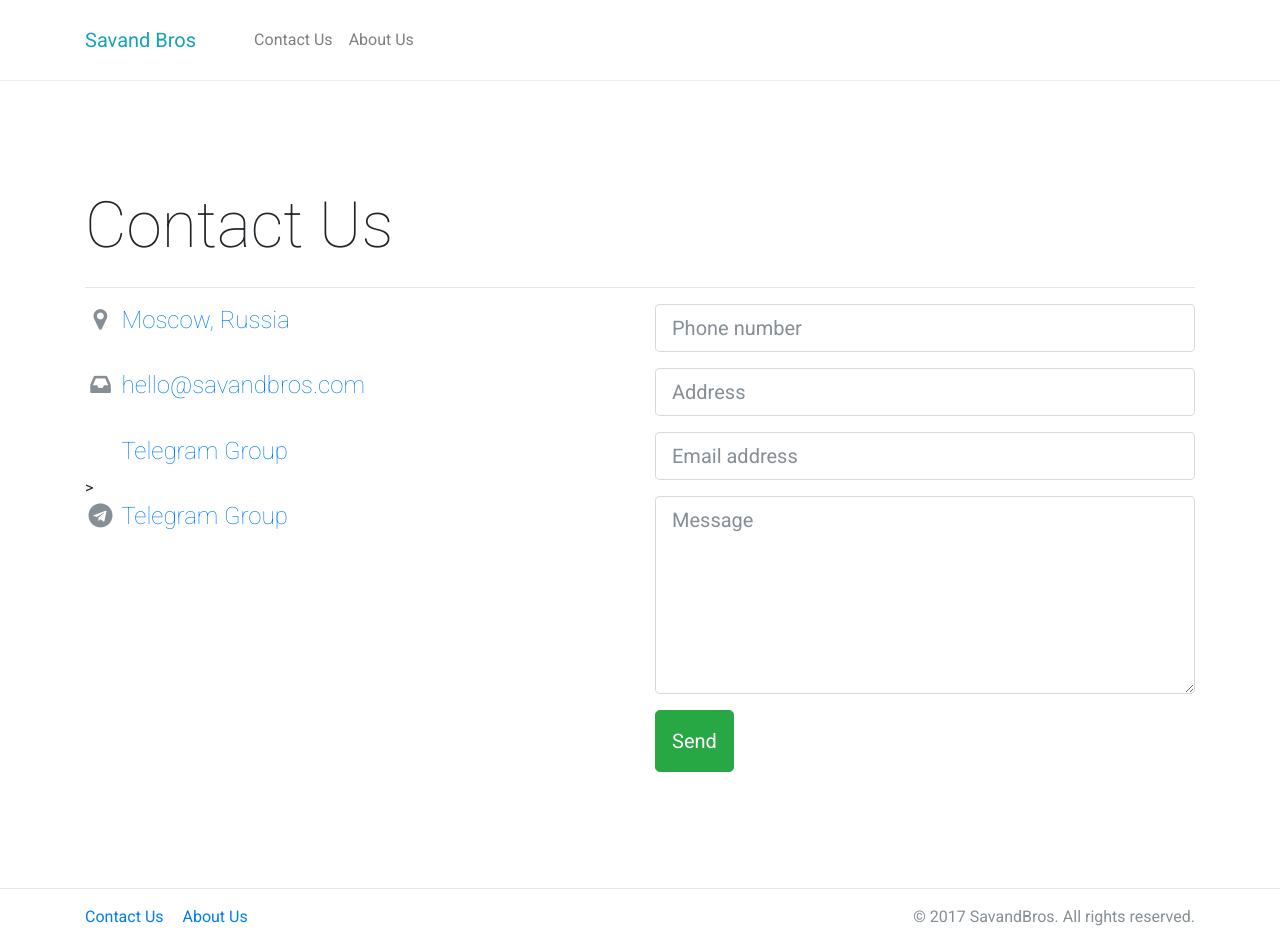
After one commit to SavandBros/savandbros.com, a Django app: template templates/contact.html in a window 1280 px wide. The commit adds this page. Run offline with Django 3.2, Linux system fonts and the light colour scheme; the template is opened without the code that fills it, so the values that code supplies are empty; some libraries are stand-ins or nearby versions.

Commit message:
Add contact us

```diff
--- a/basement/urls.py
+++ b/basement/urls.py
@@ -4,4 +4,5 @@ from basement import views
 urlpatterns = [
     url(r'^$', views.HomeView.as_view(), name='home'),
     url(r'^about/$', views.AboutView.as_view(), name='about'),
+    url(r'^contact/$', views.ContactView.as_view(), name='contact'),
 ]
--- a/basement/views.py
+++ b/basement/views.py
@@ -7,3 +7,7 @@ class HomeView(TemplateView):
 
 class AboutView(TemplateView):
     template_name = 'about.html'
+
+
+class ContactView(TemplateView):
+    template_name = 'contact.html'
--- a/templates/base.html
+++ b/templates/base.html
@@ -33,7 +33,10 @@
       {# Links #}
       <ul class="navbar-nav mr-auto">
         <li class="nav-item">
-          <a class="nav-link" href="#">Contact Us</a>
+          <a class="nav-link" href="{% url "basement:contact" %}">Contact Us</a>
+        </li>
+        <li class="nav-item">
+          <a class="nav-link" href="{% url "basement:about" %}">About Us</a>
         </li>
       </ul>
     </div>
@@ -43,11 +46,13 @@
 {# Page content #}
 {% block content %}{% endblock %}
 
+{# Footer #}
 <hr>
 <div class="container-fluid bg-white s-pad-y-soft footer">
   <div class="container">
     <div class="row">
       <div class="col-md-6">
+        <a href="{% url "basement:contact" %}">Contact Us</a>
         <a href="{% url "basement:about" %}">About Us</a>
       </div>
       <divl class="col-md-6 text-right">
--- /dev/null
+++ b/templates/contact.html
@@ -0,0 +1,62 @@
+{% extends 'base.html' %}
+
+{% load staticfiles  i18n %}
+
+{% block title %}{% trans "Contact Us" %}{% endblock title %}
+
+{% block content %}
+  <div class="container s-pad-y">
+    {# Title #}
+    <h1 class="title">{% trans "Contact Us" %}</h1>
+    <hr>
+    <div class="row">
+      {# Address #}
+      <div class="col-md-6">
+        <h4>
+          <i class="fa fa-fw text-secondary fa-map-marker"></i>
+          <a href="#">
+            Moscow, Russia
+          </a>
+        </h4>
+        <br>
+        <h4>
+          <i class="fa fa-fw text-secondary fa-inbox"></i>
+          <a href="mailto:hello@savandbros.com">hello@savandbros.com</a>
+        </h4>
+        <br>
+        <h4>
+          <i class="fa fa-fw text-secondary fa-telegram-"></i>
+          <a href="#">{% trans "Telegram Group" %}</a>
+        </h4>>
+        <br>
+        <h4>
+          <i class="fa fa-fw text-secondary fa-telegram"></i>
+          <a href="#">{% trans "Telegram Group" %}</a>
+        </h4>
+      </div>
+      {# Form #}
+      <div class="col-md-6">
+        <form>
+          {# Number #}
+          <div class="form-group">
+            <input type="text" class="form-control form-control-lg" placeholder="{% trans "Phone number" %}">
+          </div>
+          {# Address #}
+          <div class="form-group">
+            <input type="text" class="form-control form-control-lg" placeholder="{% trans "Address" %}">
+          </div>
+          {# Email #}
+          <div class="form-group">
+            <input type="email" class="form-control form-control-lg" placeholder="{% trans "Email address" %}">
+          </div>
+          {# Message #}
+          <div class="form-group">
+            <textarea class="form-control form-control-lg" placeholder="{% trans "Message" %}" rows="6"></textarea>
+          </div>
+          {# Submit #}
+          <button class="btn btn-success btn-lg">{% trans "Send" %}</button>
+        </form>
+      </div>
+    </div>
+  </div>
+{% endblock %}
--- a/templates/home.html
+++ b/templates/home.html
@@ -19,8 +19,7 @@
           </h2>
           <br>
           <div class="box">
-            {# Contact us #}
-            <a href="#" class="btn btn-success">{% trans "Contact Us" %}</a>
+            <a href="{% url "basement:contact" %}" class="btn btn-success">{% trans "Contact Us" %}</a>
           </div>
         </div>
       </div>
```
